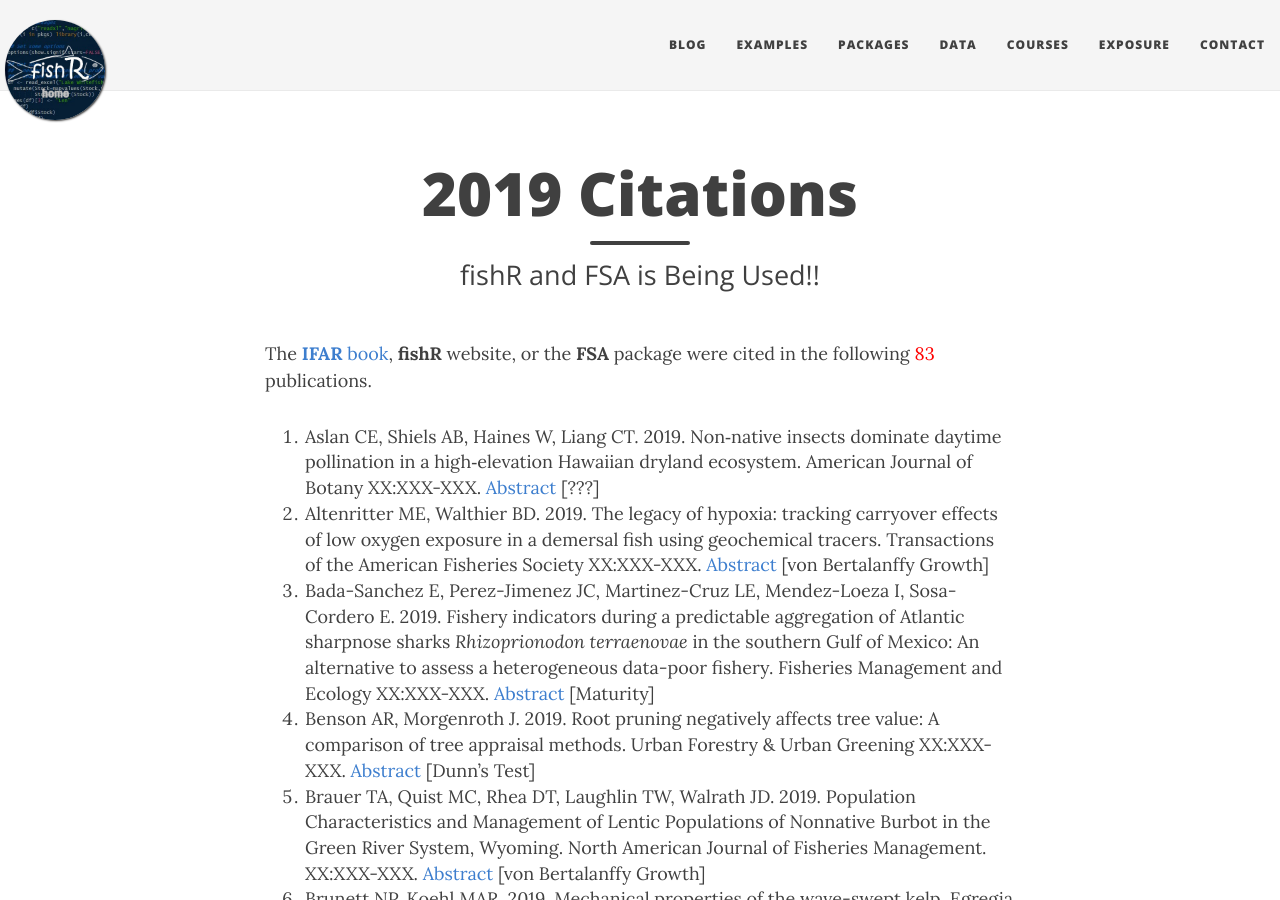
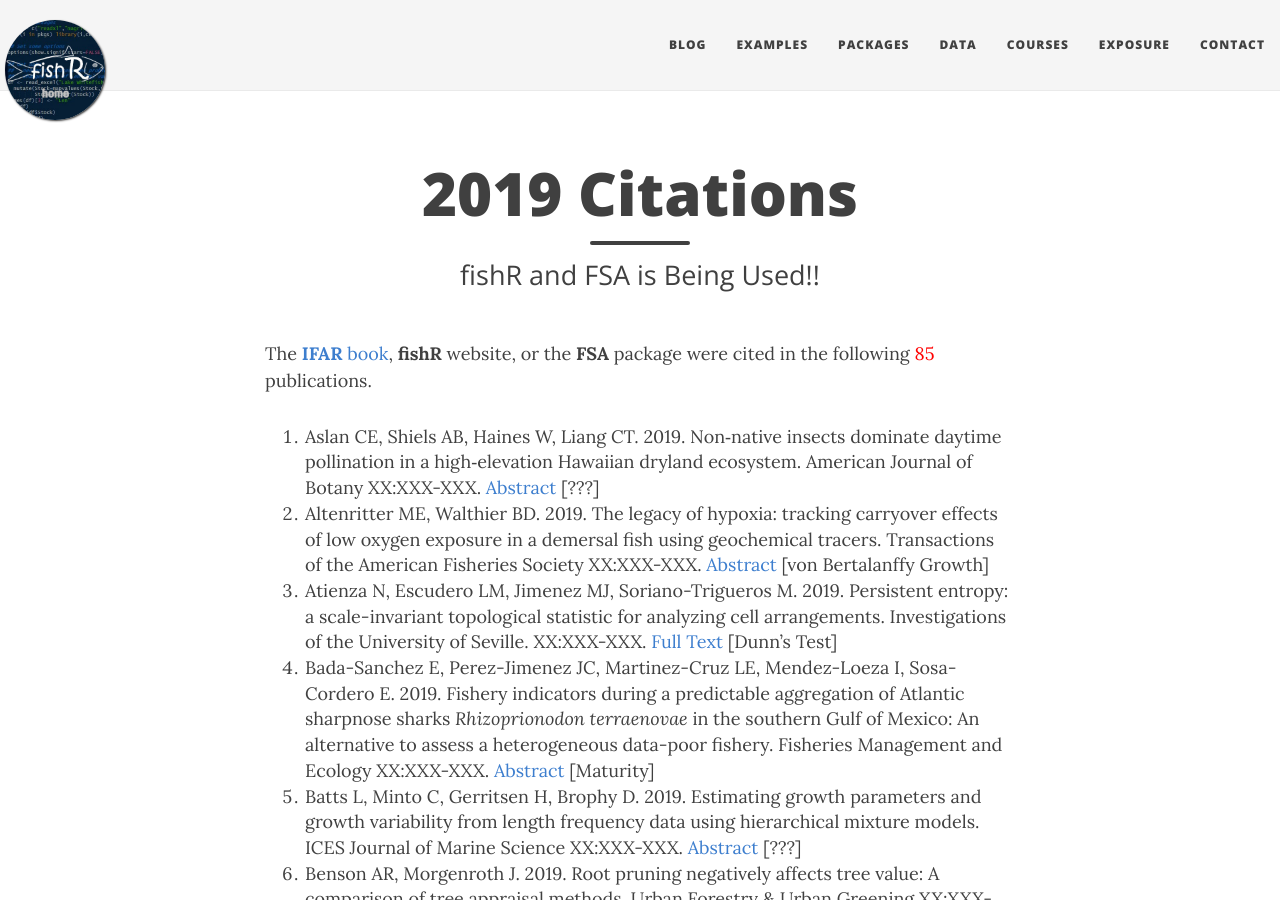
Before and after one commit to droglenc/fishR, a Jekyll site: the page built from exposure/exposure-citations19.md, in a window 1280 px wide and 900 px high. Built offline with Jekyll 4.4.1, drawn with Linux system fonts in a browser that asks for light colours; nearby versions of some CDN libraries.

Commit message:
Update exposure-citations19.md

```diff
--- a/exposure/exposure-citations19.md
+++ b/exposure/exposure-citations19.md
@@ -5,11 +5,13 @@ subtitle: fishR and FSA is Being Used!!
 css: "/css/exposure-citation.css"
 ---
 
-The [**IFAR** book](http://derekogle.com/IFAR/), **fishR** website, or the **FSA** package were cited in the following <span id="contact-div">83</span> publications.
+The [**IFAR** book](http://derekogle.com/IFAR/), **fishR** website, or the **FSA** package were cited in the following <span id="contact-div">85</span> publications.
 
 1. Aslan CE, Shiels AB, Haines W, Liang CT. 2019. Non‐native insects dominate daytime pollination in a high‐elevation Hawaiian dryland ecosystem. American Journal of Botany XX:XXX-XXX. [Abstract](https://bsapubs.onlinelibrary.wiley.com/doi/abs/10.1002/ajb2.1233) [???]
 1. Altenritter ME, Walthier BD. 2019. The legacy of hypoxia: tracking carryover effects of low oxygen exposure in a demersal fish using geochemical tracers. Transactions of the American Fisheries Society XX:XXX-XXX. [Abstract](https://afspubs.onlinelibrary.wiley.com/doi/abs/10.1002/tafs.10159) [von Bertalanffy Growth]
+1. Atienza N, Escudero LM, Jimenez MJ, Soriano-Trigueros M. 2019. Persistent entropy: a scale-invariant topological statistic for analyzing cell arrangements. Investigations of the University of Seville. XX:XXX-XXX. [Full Text](https://idus.us.es/xmlui/bitstream/handle/11441/87708/Persistent%20entropy,%20a%20scale-invariant%20topological%20statistic.pdf?sequence=1) [Dunn's Test]
 1. Bada-Sanchez E, Perez-Jimenez JC, Martinez-Cruz LE, Mendez-Loeza I, Sosa-Cordero E. 2019. Fishery indicators during a predictable aggregation of Atlantic sharpnose sharks *Rhizoprionodon terraenovae* in the southern Gulf of Mexico: An alternative to assess a heterogeneous data-poor fishery. Fisheries Management and Ecology XX:XXX-XXX. [Abstract](https://onlinelibrary.wiley.com/doi/abs/10.1111/fme.12366/) [Maturity]
+1. Batts L, Minto C, Gerritsen H, Brophy D. 2019. Estimating growth parameters and growth variability from length frequency data using hierarchical mixture models. ICES Journal of Marine Science XX:XXX-XXX. [Abstract](https://academic.oup.com/icesjms/advance-article-abstract/doi/10.1093/icesjms/fsz103/5528148) [???]
 1. Benson AR, Morgenroth J. 2019. Root pruning negatively affects tree value: A comparison of tree appraisal methods. Urban Forestry & Urban Greening XX:XXX-XXX. [Abstract](https://www.sciencedirect.com/science/article/pii/S161886671930175X) [Dunn's Test]
 1. Brauer TA, Quist MC, Rhea DT, Laughlin TW, Walrath JD. 2019. Population Characteristics and Management of Lentic Populations of Nonnative Burbot in the Green River System, Wyoming. North American Journal of Fisheries Management. XX:XXX-XXX. [Abstract](https://afspubs.onlinelibrary.wiley.com/doi/abs/10.1002/nafm.10247) [von Bertalanffy Growth]
 1. Brunett NP, Koehl MAR. 2019. Mechanical properties of the wave-swept kelp, Egregia menziesii, change with season, growth rate, and herbivore wounds. Journal of Experimental Biology XX:XXX-XXX. [Abstract](http://jeb.biologists.org/content/early/2019/01/23/jeb.190595.abstract) [Dunn's Test]
```
